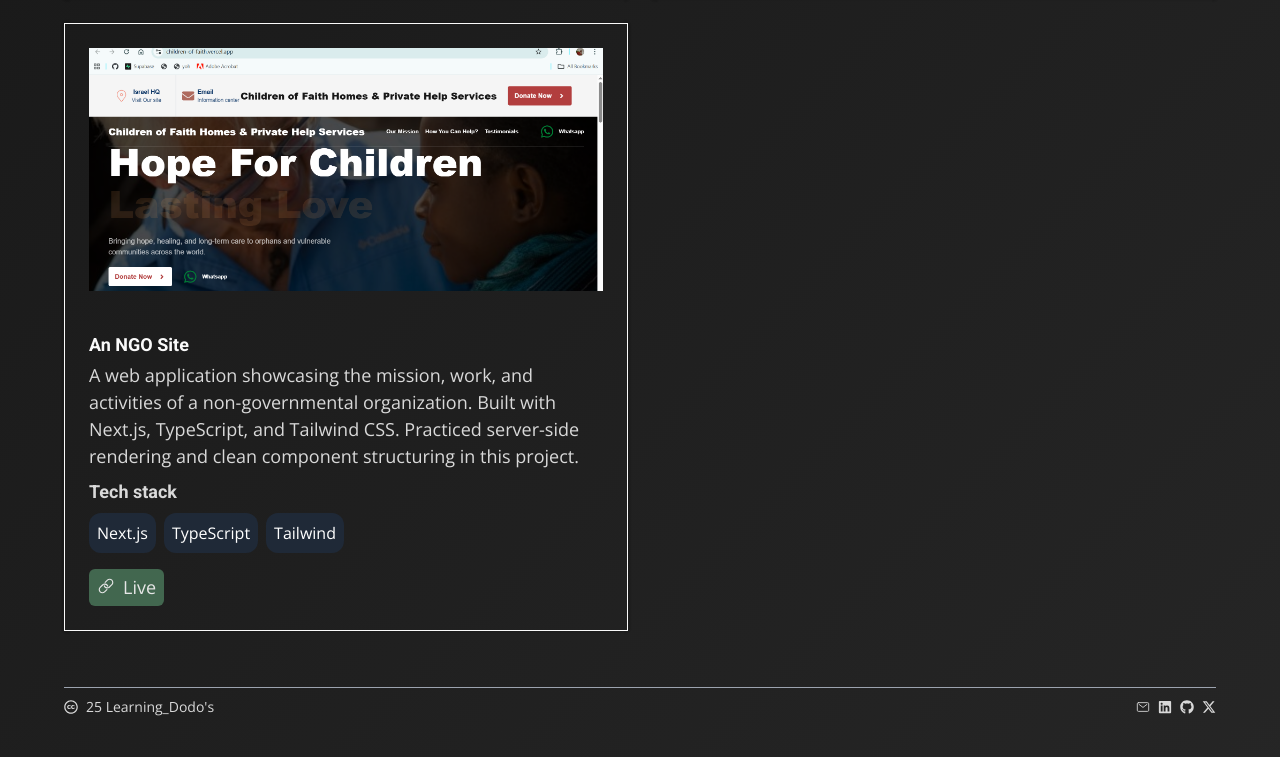
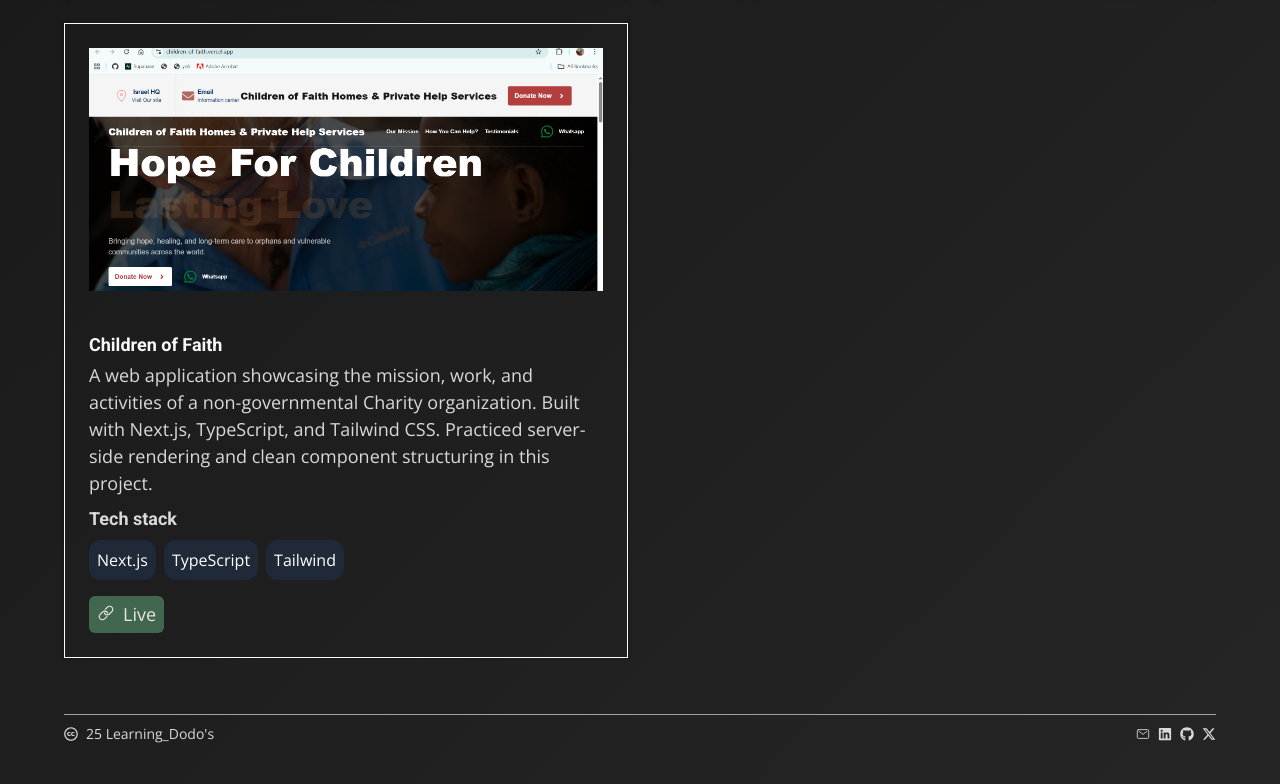
Before and after one commit to dodosebn/portfolio101, a Next.js app: page /Projects in a window 1280 px wide. Shown: the part 1405-2189 px from the top of the page. Before the commit the page ends 2162 px from the top, so only its background shows below. Built offline with nearby package versions, Linux system fonts and the light colour scheme; a web font is replaced by a local one.

Commit message:
a couple of changes

```diff
--- a/app/About/components/SkillStyled.tsx
+++ b/app/About/components/SkillStyled.tsx
@@ -64,8 +64,8 @@ const SkillStyled = () => {
     ]
   return (
     <div className='flex gap-6 flex-wrap pt-4'>
-    {stacks.map((stackoo) => (
-      <div key={stackoo.id} >
+    {stacks.map((stackoo, index) => (
+      <div key={`${stackoo.id}-${index}`} >
         <SkillHol name={stackoo.name} stackName={stackoo.icon}/>
       </div>
     ))}
--- a/app/Projects/page.tsx
+++ b/app/Projects/page.tsx
@@ -33,7 +33,7 @@ const Projects = () => {
               viewport={{ once: true, amount: 0.3 }}
               custom={i}
             >
-              <PjCont {...pj} />
+              <PjCont  {...pj} />
             </motion.div>
           ))
         ) : (
--- a/app/Projects/pjEasyAdd.tsx
+++ b/app/Projects/pjEasyAdd.tsx
@@ -43,9 +43,9 @@ const pjMaps = [
 {
   id: 5,
   liveUrl: "https://children-of-faith.vercel.app/",
-  pjTitle: "An NGO Site",
+  pjTitle: "Children of Faith",
   pjBio:
-    "A web application showcasing the mission, work, and activities of a non-governmental organization. Built with Next.js, TypeScript, and Tailwind CSS. Practiced server-side rendering and clean component structuring in this project.",
+    "A web application showcasing the mission, work, and activities of a non-governmental Charity organization. Built with Next.js, TypeScript, and Tailwind CSS. Practiced server-side rendering and clean component structuring in this project.",
   pjPics: children,
   pjStacks: ["Next.js", "TypeScript", "Tailwind"],
 },
--- a/app/Projects/projCont.tsx
+++ b/app/Projects/projCont.tsx
@@ -1,7 +1,6 @@
 import React from "react";
 import { pjProps } from "@/types";
 import Image from "next/image";
-import { AiOutlineGithub } from "react-icons/ai";
 import { IoIosLink } from "react-icons/io";
 
 const PjCont: React.FC<pjProps> = ({
@@ -10,7 +9,6 @@ const PjCont: React.FC<pjProps> = ({
   pjStacks,
   pjPics,
   liveUrl,
-  repoUrl,
 }) => {
   return (
     <div className="p-2 lg:px-6">
--- a/app/layout.tsx
+++ b/app/layout.tsx
@@ -7,7 +7,7 @@ import ThemeProvider from "@/components/themeProvider";
 export const metadata: Metadata = {
   title: "ORJI DOMINION",
   description:
-    "Detail-oriented frontend developer who doesn't joke with problem-solving,  divideAndConquer() is my route🤝",
+    "Disciplined Web Developer, Who Clearly Understands how the web works. A Solidity FanBoy ",
 };
 
 export default function RootLayout({
--- a/components/projectsHolder.tsx
+++ b/components/projectsHolder.tsx
@@ -35,7 +35,6 @@ const ProjectsHolder = () => {
             pjBio={pjMaps[slideIndex].pjBio}
             pjPics={pjMaps[slideIndex].pjPics}
             liveUrl={pjMaps[slideIndex].liveUrl}
-            repoUrl={pjMaps[slideIndex].repoUrl}
             pjStacks={pjMaps[slideIndex].pjStacks}
           />
         </div>
--- a/types/index.ts
+++ b/types/index.ts
@@ -28,5 +28,4 @@ export interface stackStyProps {
     pjStacks: string[];
     pjPics: string | StaticImageData;
         liveUrl: string;
-    repoUrl: string;
   }
```
Also changed, not shown: app/About/components/customs/expriItms.ts (renamed from app/About/components/customs/expriItms.tsx, +0 -22 lines), app/About/components/customs/skillHol.tsx (+10 -8 lines).
